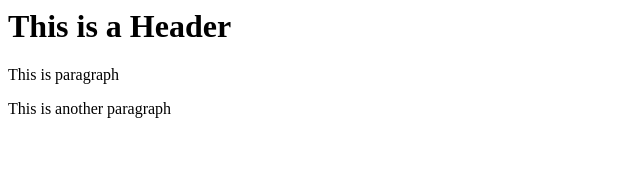
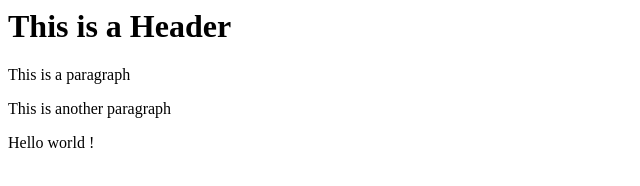
Before and after one commit to BATTY10/git-test, a website: page index.html in a window 1280 px wide. Shown: the whole page, without its empty margins (0-640 px from the left). Drawn offline with Linux system fonts and the light colour scheme.

Commit message:
Using NPM

```diff
--- a/index.html
+++ b/index.html
@@ -7,7 +7,8 @@
 </head>
 <body>
     <h1>This is a Header</h1>
-    <p>This is paragraph</p>
+    <p>This is a paragraph</p>
     <p>This is another paragraph</p>
+    <p>Hello world !</p>
 </body>
 </html>
```
Also changed, not shown: package.json (added, +24 -0 lines), 2 other files.
